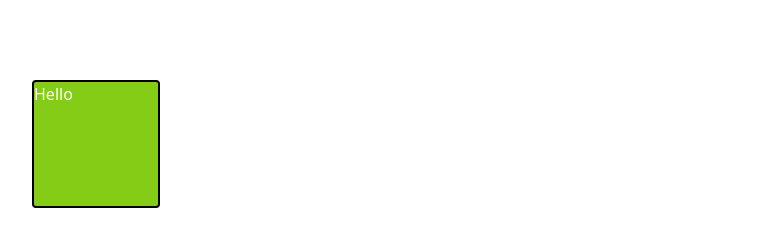
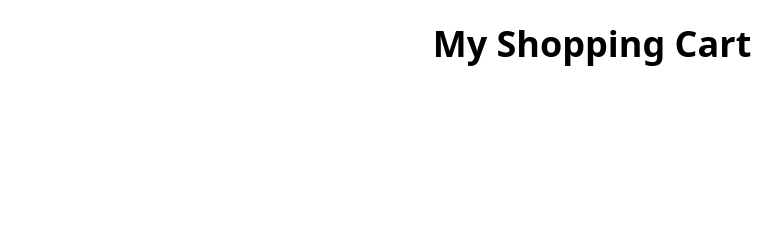
Before and after one commit to kmrajibfaysal/shopping-cart-hw, a website: page src/index.html in a window 1280 px wide. Shown: the whole page, without its empty margins (48-830 px from the left). Drawn offline with Linux system fonts and the light colour scheme.

Commit message:
added link and image files

```diff
--- a/src/index.html
+++ b/src/index.html
@@ -4,14 +4,12 @@
     <meta charset="UTF-8" />
     <meta http-equiv="X-UA-Compatible" content="IE=edge" />
     <meta name="viewport" content="width=device-width, initial-scale=1.0" />
-    <title>Tailwind-Template</title>
+    <title>Shopping Cart</title>
     <link rel="stylesheet" href="../output/tailwind.css" />
+    <script src="./script.js" defer></script>
   </head>
   <body>
-    <div
-      class="m-20 h-32 w-32 rounded border-2 border-black bg-lime-500 text-white"
-    >
-      Hello
-    </div>
+    <h1 class="my-6 text-center text-4xl font-extrabold">My Shopping Cart</h1>
+
   </body>
 </html>
```
Also changed, not shown: .eslintrc.json, output/tailwind.css, src/images/product-1.png (added), src/images/product-2.png (added), src/images/remove.png (added), src/script.js (renamed from src/index.js).
